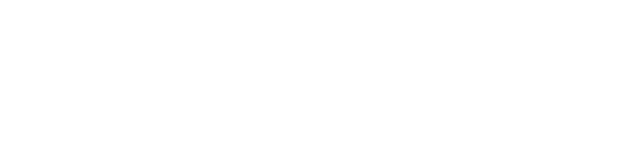
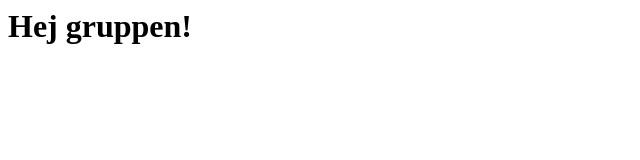
Before and after one commit to Lo-river/git-branch-test, a plain HTML site: page index.html in a window 1280 px wide. Shown: the whole page, without its empty margins (0-640 px from the left). Drawn offline with Linux system fonts and the light colour scheme.

Commit message:
I made <h1>Hej gruppen!</h1>

```diff
--- a/index.html
+++ b/index.html
@@ -6,5 +6,6 @@
 </head>
 <body>
 
+    <h1>Hej gruppen!</h1>
 </body>
 </html>
```
